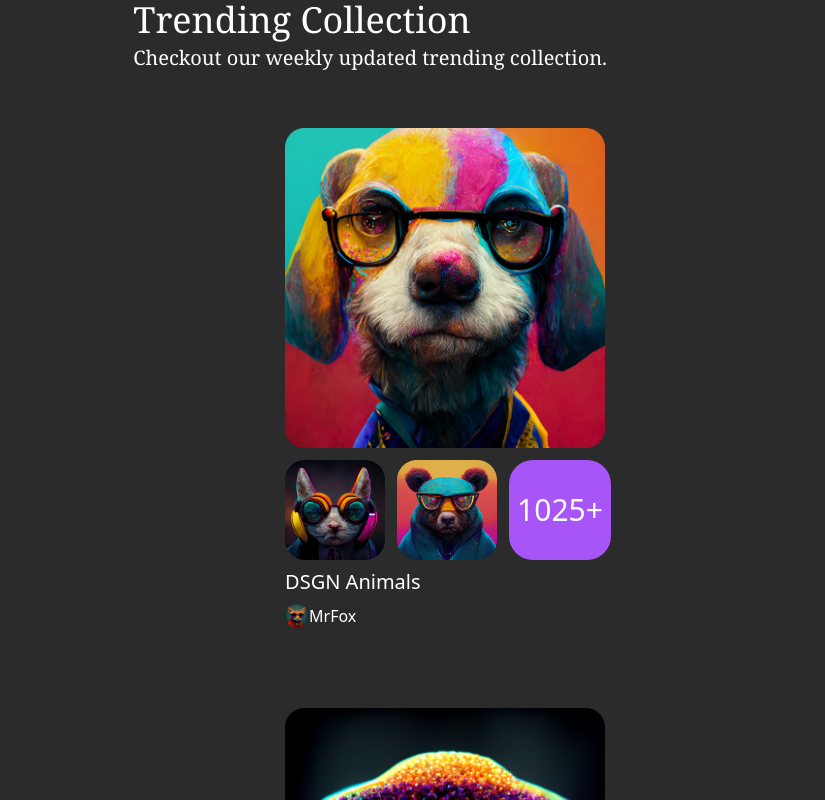
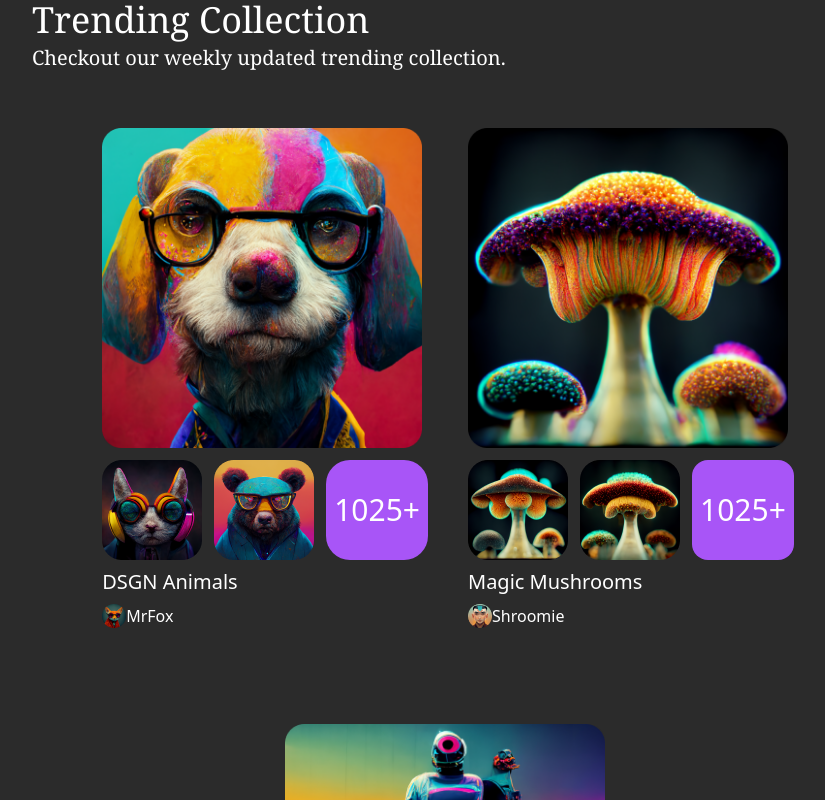
Before and after one commit to Muhammadbobur3/Nft-React, a React (Vite) app: page / in a window 1280 px wide. Shown: the top 800 px of the page, without its empty margins (192-1017 px from the left). Built offline with nearby package versions, Linux system fonts and the light colour scheme.

Commit message:
Last Attempt

```diff
--- a/src/components/collections.tsx
+++ b/src/components/collections.tsx
@@ -1,4 +1,3 @@
-import alien from "../assets/Alien.png";
 import dog from "../assets/dog.png";
 import cat from "../assets/cat.png";
 import bear from "../assets/bear.png";
@@ -14,12 +13,13 @@ import man from "../assets/Man.png";
 
 export const Collection = () => {
   return (
-    <div className="mx-auto w-8/12 px-28">
-      <div className="w- flex flex-col ">
+    <div className="container px-28 mx-auto">
+      <div className="">
+        <div className="pl-28 flex flex-col ">
           <h2 className="text-4xl font-serif text-white mb-1">Trending Collection</h2>
           <p className="text-xl font-serif text-white">Checkout our weekly updated trending collection.</p>
         </div>
-      <div className="flex flex-wrap justify-center gap-6">
+        <div className="flex flex-wrap justify-center gap-10">
           <div className="flex">
             <div className="flex flex-col justify-center mt-14">
               <img width={320} src={dog} alt="image" />
@@ -67,6 +67,7 @@ export const Collection = () => {
           </div>
         </div>
       </div>
+    </div>
   );
 };
 
```
Lines whose indentation alone changed are shown as unchanged.
